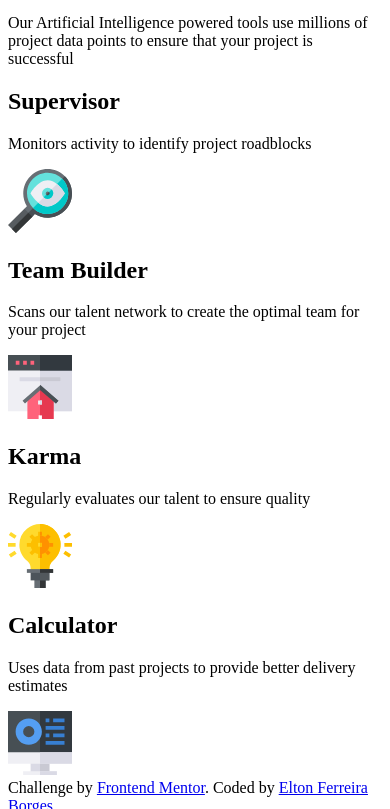
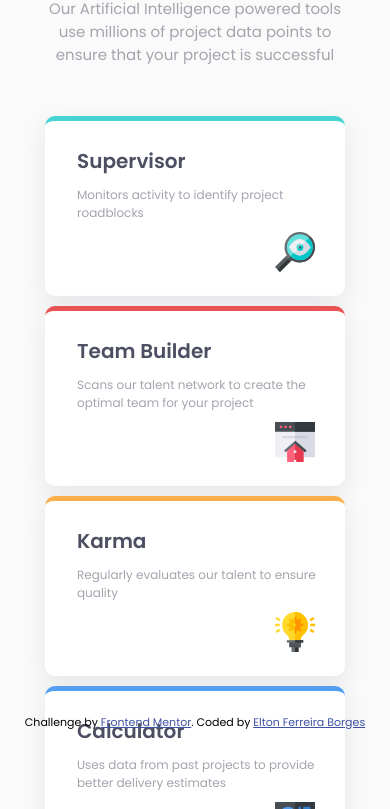
Before and after one commit to CriM1Nal1337/four-card-feature-section-master, a plain HTML site: page index.html in a window 390 px wide. Shown: the part 113-922 px from the top of the page. Drawn offline with Linux system fonts and the light colour scheme.

Commit message:
style-css-finish

```diff
--- a/index.html
+++ b/index.html
@@ -4,7 +4,14 @@
 <head>
   <meta charset="UTF-8">
   <meta name="viewport" content="width=device-width, initial-scale=1.0">
-  <link rel="icon" type="image/png" sizes="32x32" href="./images/favicon-32x32.png">
+  <link rel="icon" type="image/png" sizes="32x32" href="src/images/favicon-32x32.png">
+  <link rel="stylesheet" href="src/css/style.css">
+  <link rel="stylesheet" href="src/css/reset.css">
+  <link rel="stylesheet" href="src/css/variables.css">
+  <link rel="stylesheet" href="src/css/responsive.css">
+  <link rel="preconnect" href="https://fonts.googleapis.com">
+  <link rel="preconnect" href="https://fonts.gstatic.com" crossorigin>
+  <link href="https://fonts.googleapis.com/css2?family=Poppins:wght@200;400;600&display=swap" rel="stylesheet">
   <title>Frontend Mentor | Four card feature section</title>
 </head>
 
--- /dev/null
+++ b/src/css/responsive.css
@@ -0,0 +1,68 @@
+@media (max-width: 1120px) {
+    body{
+        height: 300%;
+    }
+
+    .ia-box{
+        width: 35rem;
+        margin-top: 3rem;
+    }
+
+    .ia-box .title-ia{
+        font-size: 2rem;
+    }
+
+    .ia-box .title{
+        font-size: 2rem;
+    }
+
+    .ia-box .p{
+        padding: 0 2rem;
+        margin-bottom: 4rem;
+    }
+
+    .containers-box {
+        flex-direction: column;
+        align-items: center;
+        justify-content: center;
+        height: 75rem;
+        margin-bottom: 3rem;
+    }
+
+    .containers-box .box {
+        position: inherit;
+        width: 30rem;
+        height: 18rem;
+        padding: 3rem 0;
+    }
+
+    .box h2,p{
+        padding-left: 3.2rem;
+    }
+
+    .box h2{
+        font-size: 2rem;
+        margin-bottom: 1rem;
+        color: var(--VeryDarkBlue);
+    }
+
+    .box p{
+        font-size: 1.2rem;
+        padding-right: 1rem;
+        margin-bottom: 1rem;
+    }
+
+    .box .icon{
+        width: 4rem;
+    }
+
+    .supervisor,
+    .builder,
+    .karma,
+    .calculator {
+        top: 0;
+        bottom: 0;
+        left: 0;
+        right: 0;
+    }
+}
--- /dev/null
+++ b/src/css/style.css
@@ -0,0 +1,106 @@
+body{
+    height: 100vh;
+    font-family: 'Poppins', sans-serif;
+    background-color: var(--VeryLightGray);
+}
+
+body,.container{
+    display: flex;
+    justify-content: center;
+    align-items: center;
+}
+
+.container{
+    flex-direction: column;
+    gap: 1rem;
+}
+
+.ia-box{
+    text-align: center;
+    width: 55rem;
+}
+
+.ia-box .title-ia{
+    font-size: 3.7rem;
+    color: var(--VeryDarkBlue);
+    font-weight: 200;
+}
+
+.ia-box .title{
+    font-size: 3.6rem;
+    color: var(--VeryDarkBlue);
+    margin-bottom: 2rem;
+}
+
+.ia-box .p{
+    font-size: 1.5rem;
+    font-weight: 400;
+    color: var(--GrayishBlue);
+    margin-bottom: 5rem;
+}
+
+.containers-box{
+    display: flex;
+    position: relative;
+    gap: 1rem;
+    height: 53rem;
+}
+
+.containers-box .box{
+    background-color: white;
+    width: 35rem;
+    height: 25rem;
+    border-radius: 1rem;
+    display: flex;
+    flex-direction: column;
+    justify-content: center;
+    box-shadow: rgba(149, 157, 165, 0.2) 0px 8px 24px;
+    position: absolute;
+}
+
+.box h2,p{
+    padding-left: 3.2rem;
+}
+
+.box h2{
+    font-size: 2rem;
+    margin-bottom: 1rem;
+    color: var(--VeryDarkBlue);
+}
+
+.box p{
+    font-size: 1.4rem;
+    padding-right: 1rem;
+    margin-bottom: 3.6rem;
+    color: var(--GrayishBlue);
+}
+
+.box .icon{
+    width: 6.5rem;
+    align-self: flex-end;
+    margin-right: 3rem;
+}
+
+.supervisor{
+    border-top: 0.5rem solid var(--Cyan);
+    right: 20.5rem;
+    bottom: 14rem;
+}
+
+.builder{
+    border-top: 0.5rem solid var(--Red);
+    top: 0;
+    right: -17.5rem;
+}
+
+.karma{
+    border-top: 0.5rem solid var(--Orange);
+    bottom: 0;
+    right: -17.5rem;
+}
+
+.calculator{
+    border-top: 0.5rem solid var(--Blue);
+    left: 20.5rem;
+    bottom: 14rem;
+}
--- /dev/null
+++ b/src/css/variables.css
@@ -0,0 +1,9 @@
+:root {
+    --Red: hsl(0, 78%, 62%);
+    --Cyan: hsl(180, 62%, 55%);
+    --Orange: hsl(34, 97%, 64%);
+    --Blue: hsl(212, 86%, 64%);
+    --VeryDarkBlue: hsl(234, 12%, 34%);
+    --GrayishBlue: hsl(229, 6%, 66%);
+    --VeryLightGray: hsl(0, 0%, 98%);
+}
```
